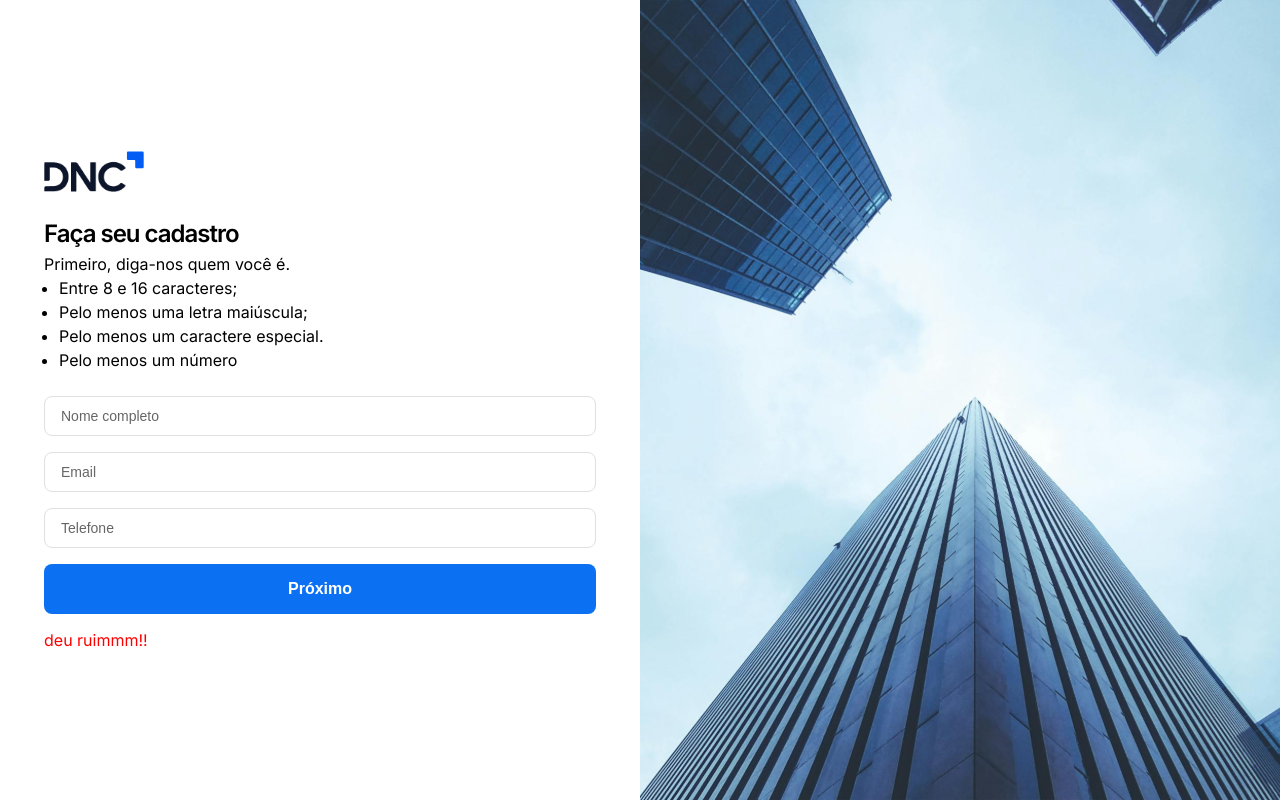
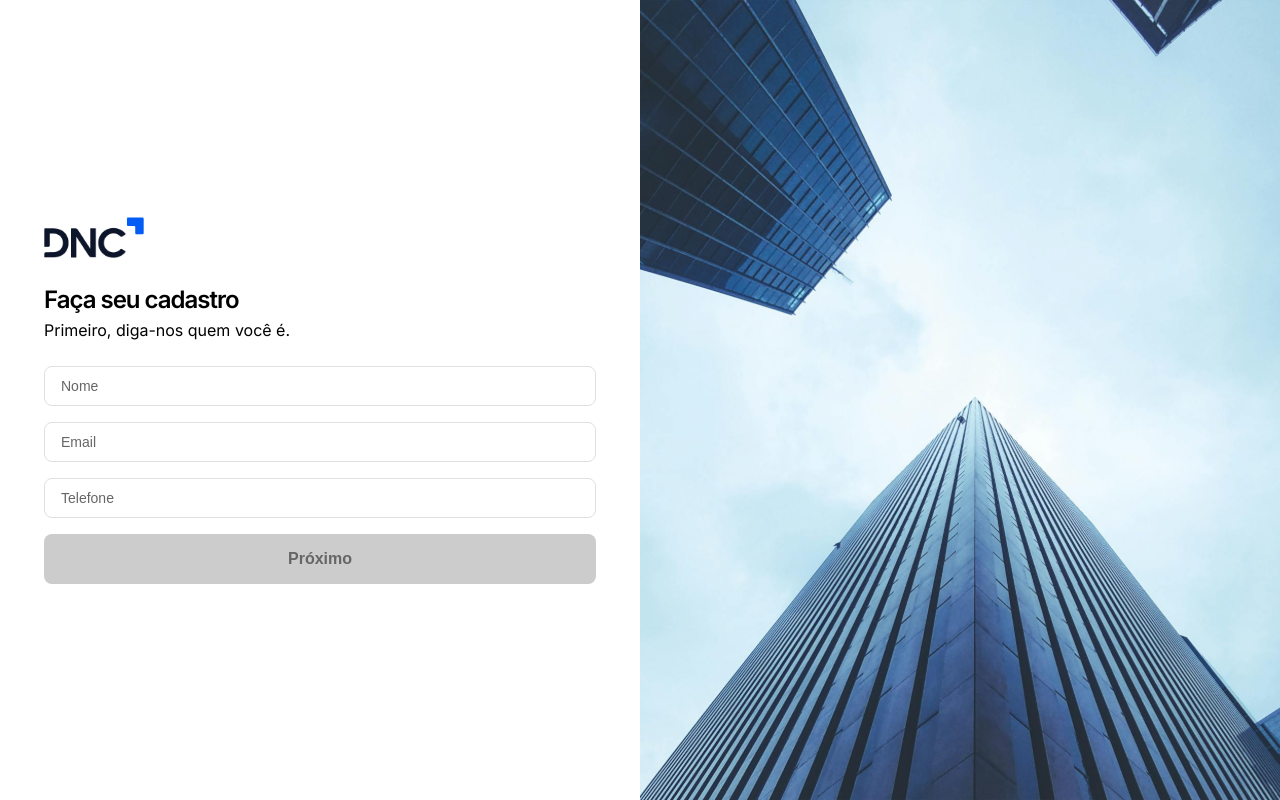
Before and after one commit to lucikelly/sales-dashboard-Lucikelly, a React (Vite) app: page /cadastro in a window 1280 px wide. Built offline with nearby package versions, Linux system fonts and the light colour scheme.

Commit message:
Feat: Create Profile Flow

```diff
--- a/package.json
+++ b/package.json
@@ -13,6 +13,7 @@
     "@emotion/react": "^11.13.3",
     "@emotion/styled": "^11.13.0",
     "@mui/material": "^6.1.0",
+    "@reduxjs/toolkit": "^2.2.7",
     "@types/js-cookie": "^3.0.6",
     "@types/styled-components": "^5.1.34",
     "axios": "^1.7.7",
@@ -22,6 +23,7 @@
     "react": "^18.3.1",
     "react-chartjs-2": "^5.2.0",
     "react-dom": "^18.3.1",
+    "react-redux": "^9.1.2",
     "react-router-dom": "^6.26.2",
     "styled-components": "^6.1.13"
   },
--- a/src/hooks/useFormValidation.ts
+++ b/src/hooks/useFormValidation.ts
@@ -1,35 +1,45 @@
-import { useState, useEffect } from "react";
-import { InputProps } from "@/types";
+import { useState, useEffect } from 'react'
+import { InputProps } from '@/types'
 
-export const useFormValidation = (inputs:InputProps[]) => {
+export const useFormValidation = (inputs: InputProps[]) => {
+  const [formValues, setFormValues] = useState(
+    inputs.map((input) => input.value || '')
+  )
+  const [formValid, setFormValid] = useState(false)
 
-  const [formValues, setFormValues] = useState( inputs.map((input)=> input.value || ''))
-  const [ formValid, setFormValid] = useState(false)
-
-  useEffect(()=>{
-    const allFieldsValid = inputs.every((input, index)=>{
+  useEffect(() => {
+    const allFieldsValid = inputs.every((input, index) => {
       const value = formValues[index]
-      if(input.required && !value) {
+      if (input.required && !value) {
         return false
       }
-      if(input.type === 'email') {
+      if (input.type === 'email') {
         return /\S+@\S+\.\S+/.test(String(formValues[index]))
       }
       if (input.type === 'password') {
-         return String(formValues[index]).length > 7
+        const password = String(value)
+        const hasCorrectLenght = password.length >= 8 && password.length <= 16
+        const hasUppercaseLetter = /[A-Z]/.test(password)
+        const hasSpecialCharacter = /[!@#$%^&*(),.?":{}|<>]/.test(password)
+        const hasNumber = /\d/.test(password)
+        return (
+          hasCorrectLenght &&
+          hasUppercaseLetter &&
+          hasSpecialCharacter &&
+          hasNumber
+        )
       }
       return true
     })
     setFormValid(allFieldsValid)
   }, [formValues, inputs])
 
-
   const handleChange = (index: number, value: string) => {
-    setFormValues ((prevValues)=>{
+    setFormValues((prevValues) => {
       const newValues = [...prevValues]
       newValues[index] = value
       return newValues
     })
   }
-  return { formValues, formValid, handleChange}
+  return { formValues, formValid, handleChange }
 }
--- a/src/main.tsx
+++ b/src/main.tsx
@@ -3,14 +3,18 @@
 import App from './App.tsx'
 import { GlobalStyle } from './styles'
 import { AppThemeProvaider } from './contexts/AppThemeContext.tsx'
+import { Provider } from 'react-redux'
+import store from './redux/index.ts'
 
 
 
 createRoot(document.getElementById('root')!).render(
   <StrictMode>
-    <AppThemeProvaider>
-      <GlobalStyle />
-      <App />
-    </AppThemeProvaider>
+    <Provider store={store}>
+      <AppThemeProvaider>
+        <GlobalStyle />
+        <App />
+      </AppThemeProvaider>
+    </Provider>
   </StrictMode>
 )
--- a/src/pages/Login.tsx
+++ b/src/pages/Login.tsx
@@ -11,8 +11,16 @@
 
 import { DecodedJWT, MessageProps, LoginData, LoginPostData } from "@/types";
 
+import { useSelector } from 'react-redux'
+import { RootState } from '@/redux'
+
+import { Link } from 'react-router-dom'
+
+
 function Login () {
   const navigate = useNavigate()
+  const { email, message } = useSelector((state: RootState) => state.createProfile)
+
   const inputs = [
     { type: 'email', placeholder: 'Email'},
     { type: 'password', placeholder: 'Senha'},
@@ -22,7 +30,7 @@
   const { formValues, formValid, handleChange } = useFormValidation(inputs)
 
   const handleMessage = (): MessageProps => {
-    if (!error) return { msg: '', type: 'success' }
+    if (!error) return { msg: message ?? '', type: 'success' }
 
     switch (error) {
       case 401:
@@ -58,6 +66,12 @@
     if (Cookies.get('Authorization')) navigate('/home')
   }, [data,navigate])
 
+
+  useEffect(() => {
+    if (email) {
+      handleChange(0, email)
+    }
+  }, [email])
  return (
    <>
      <Box>
@@ -69,20 +83,21 @@
            sx={{ alignItems: 'center', display: 'flex', height: '100vh' }}
          >
            <Container maxWidth="sm">
-            <Box sx={{ marginBottom: pxToRem(24)}}>
-              <Logo height={41} width={100}/>
-            </Box>
-             <Box sx={{ marginBottom: pxToRem(24)}}>
+             <Box sx={{ marginBottom: pxToRem(24) }}>
+               <Logo height={41} width={100} />
+             </Box>
+             <Box sx={{ marginBottom: pxToRem(24) }}>
                <StyledH1>Bem-vindo</StyledH1>
                <StyledP> Digite sua senha e email para logar</StyledP>
              </Box>
 
              <FormComponent
-               inputs={inputs.map((input, index)=> ({
-                  type: input.type,
-                  placeholder: input.placeholder,
-                  value: formValues[index] || '',
-                  onChange: (e: ChangeEvent<HTMLInputElement>) => handleChange(index, (e.target as HTMLInputElement).value)
+               inputs={inputs.map((input, index) => ({
+                 type: input.type,
+                 placeholder: input.placeholder,
+                 value: formValues[index] || '',
+                 onChange: (e: ChangeEvent<HTMLInputElement>) =>
+                   handleChange(index, (e.target as HTMLInputElement).value),
                }))}
                buttons={[
                  {
@@ -95,6 +110,7 @@
                ]}
                message={handleMessage()}
              />
+             <StyledP>Não possui conta? <Link to='/cadastro'>Cadastre-se</Link> </StyledP>
            </Container>
          </Grid>
          <Grid item sm={6} sx={{ display: { xs: 'none', sm: 'block' } }}>
--- a/src/pages/Registration.tsx
+++ b/src/pages/Registration.tsx
@@ -1,10 +1,87 @@
-
-import { BannerImage, FormComponent, StyledH1, StyledP, StyledUl , Logo } from '@/components'
+import {
+  BannerImage,
+  FormComponent,
+  StyledH1,
+  StyledP,
+  StyledUl,
+  Logo,
+} from '@/components'
 import { Box, Container, Grid } from '@mui/material'
 import { pxToRem } from '@/utils'
-
+import { ChangeEvent, useEffect } from 'react'
+import { useFormValidation, usePost } from '@/hooks'
+import { useDispatch,  useSelector } from 'react-redux'
+import { RootState } from '@/redux'
+import { setMessage, setProfileData } from '@/redux/slices/createProfile'
+import { CreateProfileData, InputProps } from '@/types'
+import { useNavigate } from 'react-router-dom'
 
 function Registration() {
+  const dispatch = useDispatch()
+  const navigate = useNavigate()
+  const { email } = useSelector((state: RootState) => state.createProfile)
+
+   const {
+     data,
+     loading,
+     error,
+     postData,
+   } = usePost<string, CreateProfileData>('profile/create')
+
+  //FORM STEP 1
+
+  const step1inputs: InputProps[] = [
+    { name: 'name', type: 'text', placeholder: 'Nome', required: true },
+    { name: 'email', type: 'email', placeholder: 'Email' },
+    { name: 'telefone', type: 'tel', placeholder: 'Telefone', required: true },
+  ]
+  const handleStep1 = (e: React.FormEvent) => {
+    e.preventDefault()
+    dispatch(
+      setProfileData({
+        email: String(step1FormValues[1]),
+      })
+    )
+  }
+
+  const {
+    formValues: step1FormValues,
+    formValid: step1FormValid,
+    handleChange: step1FormHandleChange,
+  } = useFormValidation(step1inputs)
+
+  //FORM STEP 2
+  const step2inputs: InputProps[] = [{ type: 'password', placeholder: 'Senha' }]
+
+  const handleStep2 = async (e: React.FormEvent) => {
+    e.preventDefault()
+    await postData({
+      name: String(step1FormValues[0]),
+      email: String(step1FormValues[1]),
+      phone: String(step1FormValues[2]),
+      password: String(step2FormValues[0]),
+    })
+  }
+
+  const {
+    formValues: step2FormValues,
+    formValid: step2FormValid,
+    handleChange: step2FormHandleChange,
+  } = useFormValidation(step2inputs)
+
+  const handleStepInputs = email ? step2inputs : step1inputs
+
+  useEffect(()=> {
+    if(data !== null) {
+      dispatch(setMessage('Usuário criado com sucesso.'))
+      navigate('/')
+    } else if (error) {
+      alert(
+        `Não foi possível realizar a operação. Entre em contato com nosso suporte.( ${error}.)`
+      )
+    }
+  }, [data, error, navigate])
+
   return (
     <>
       <Box>
@@ -20,28 +97,51 @@
                 <Logo height={41} width={100} />
               </Box>
               <Box sx={{ marginBottom: pxToRem(24) }}>
-                <StyledH1>Faça seu cadastro</StyledH1>
-                <StyledP> Primeiro, diga-nos quem você é.</StyledP>
+                <StyledH1>
+                  {email ? 'Defina sua senha' : 'Faça seu cadastro'}
+                </StyledH1>
+                <StyledP>
+                  {email
+                    ? 'Sua Senha deve ter:'
+                    : 'Primeiro, diga-nos quem você é'}
+                  .
+                </StyledP>
+                {email && (
                   <StyledUl>
                     <li>Entre 8 e 16 caracteres;</li>
                     <li>Pelo menos uma letra maiúscula;</li>
                     <li>Pelo menos um caractere especial.</li>
                     <li>Pelo menos um número</li>
                   </StyledUl>
+                )}
               </Box>
               <FormComponent
-                inputs={[
-                  { type: 'text', placeholder: 'Nome completo' },
-                  { type: 'email', placeholder: 'Email' },
-                  { type: 'text', placeholder: 'Telefone' },
+                inputs={handleStepInputs.map((input, index) => ({
+                  type: input.type,
+                  placeholder: input.placeholder,
+                  value: email
+                    ? step2FormValues[index] || ''
+                    : step1FormValues[index],
+                  onChange: (e: ChangeEvent<HTMLInputElement>) =>
+                    email
+                      ? step2FormHandleChange(
+                          index,
+                          (e.target as HTMLInputElement).value
+                        )
+                      : step1FormHandleChange(
+                          index,
+                          (e.target as HTMLInputElement).value
+                        ),
+                }))}
+                buttons={[
+                  {
+                    className: 'primary',
+                    disabled: email ? !step2FormValid || loading : !step1FormValid,
+                    onClick: email ? handleStep2 : handleStep1,
+                    type: 'submit',
+                    children: email? 'Enviar ': ' Próximo',
+                  },
                 ]}
-                buttons={[
-                  { className: 'primary', type: 'submit', children: 'Próximo' },
-                ]}
-                message={{
-                  msg: 'deu ruimmm!!',
-                  type: 'error',
-                }}
               />
             </Container>
           </Grid>
--- /dev/null
+++ b/src/redux/index.ts
@@ -0,0 +1,13 @@
+import { configureStore } from "@reduxjs/toolkit";
+import createProfileReducer from "./slices/createProfile";
+
+
+const store = configureStore ({
+  reducer: {
+    createProfile: createProfileReducer
+  }
+})
+
+export type RootState = ReturnType<typeof store.getState>
+export type AppDispatch = typeof store.dispatch
+export default store
--- /dev/null
+++ b/src/redux/slices/createProfile.ts
@@ -0,0 +1,26 @@
+import { CreateProfileData } from "@/types";
+import { createSlice, PayloadAction } from "@reduxjs/toolkit";
+
+const initialState: Omit<CreateProfileData, 'name' | 'phone' | 'password'> = {
+  email: '',
+  message: null,
+}
+
+const profileSlice = createSlice({
+  name: 'profile',
+  initialState,
+  reducers: {
+    setProfileData: (
+      state,
+      action: PayloadAction< Omit<CreateProfileData, 'name' | 'phone' | 'password'>>
+    ) => {
+      state.email = action.payload.email
+    },
+    setMessage: (state, action: PayloadAction<string>) => {
+      state.message = action.payload
+    }
+  }
+})
+
+export const { setProfileData, setMessage } = profileSlice.actions
+export default profileSlice.reducer
```
Also changed, not shown: src/types/profileData.d.ts (+8 -0 lines), 1 other file (tests, documents, lock files or other folders). Lines whose indentation alone changed are shown as unchanged.
